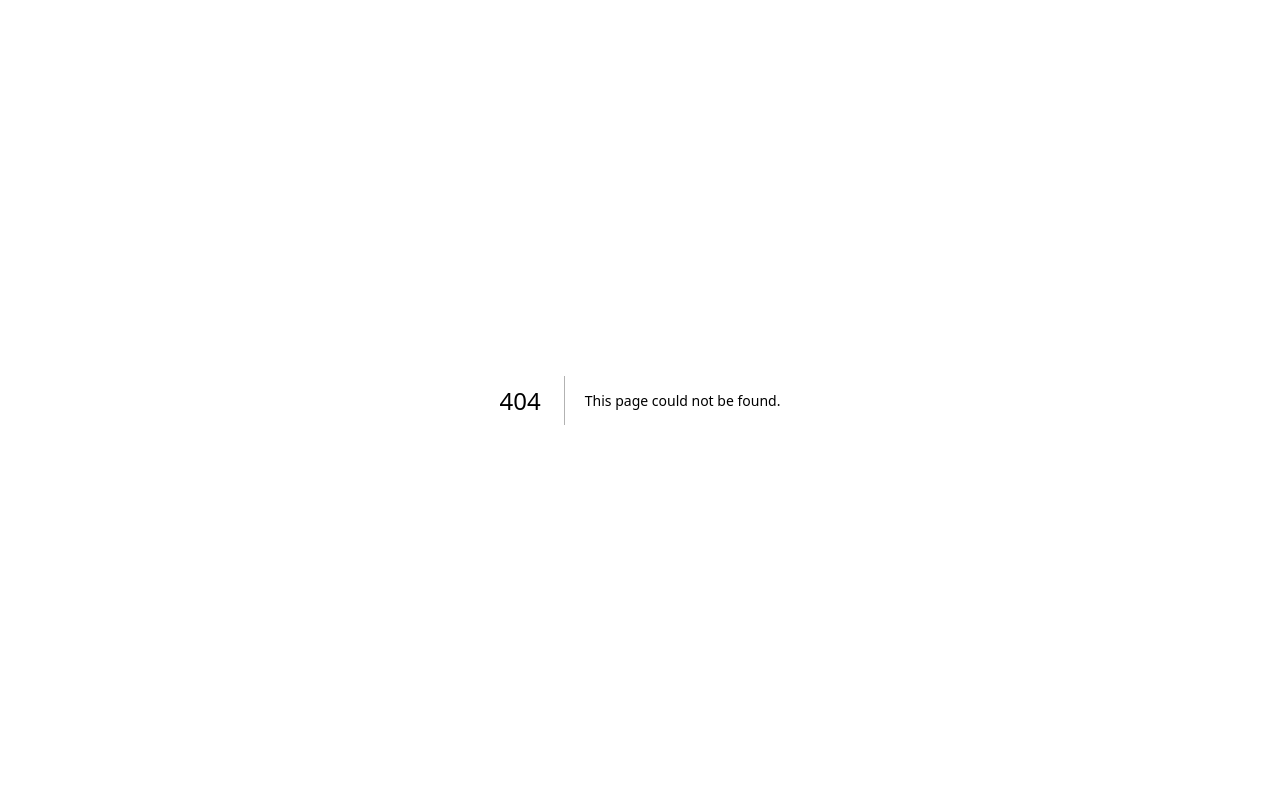
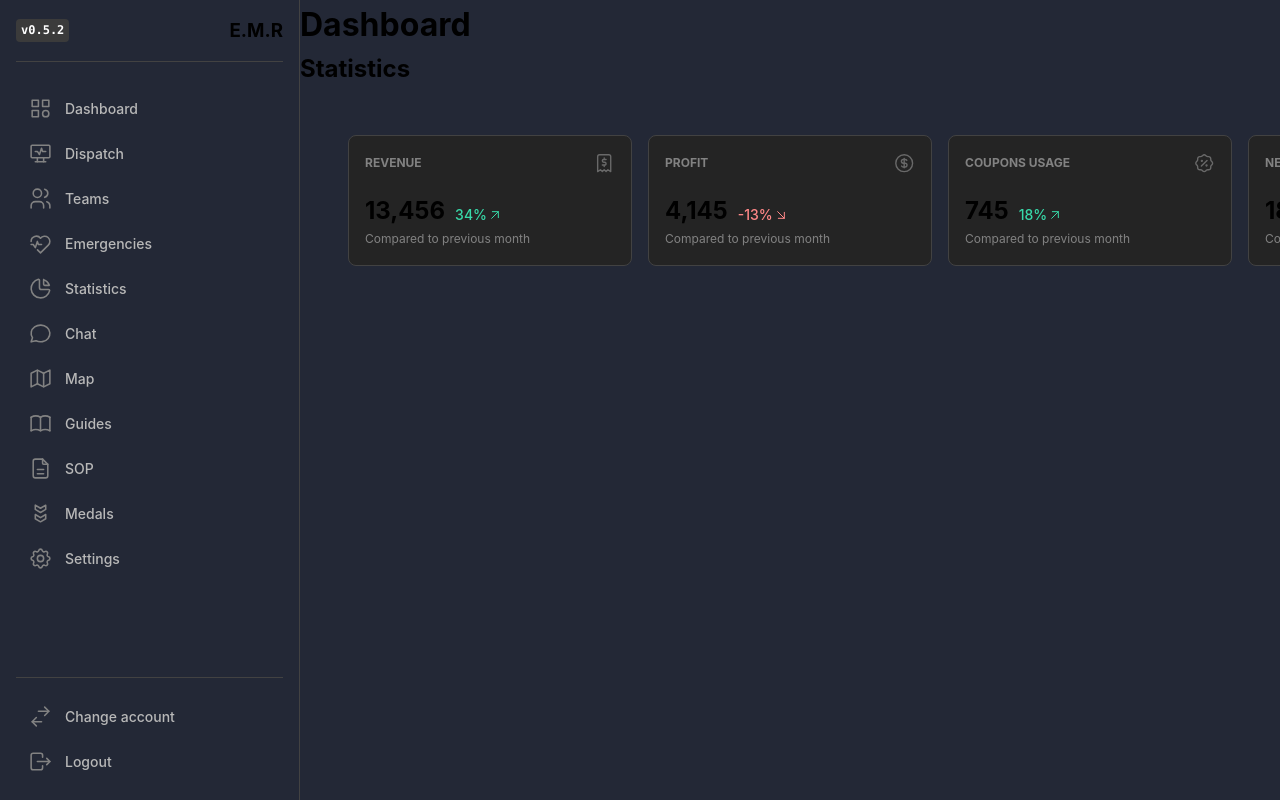
Before and after one commit to ChilimanTube/E.M.R, a Next.js app in the folder apps/web/emr/: page /dashboard/statistics/statistics in a window 1280 px wide. Before the commit this address had no page. Built offline with nearby package versions, Linux system fonts and the light colour scheme.

Commit message:
feat: Navbar, Dashboard changes

```diff
--- a/apps/web/emr/src/components/Navbar/Navbar.tsx
+++ b/apps/web/emr/src/components/Navbar/Navbar.tsx
@@ -19,15 +19,15 @@
 import classes from './Navbar.module.css';
 
 const data = [
-  { link: '', label: 'Dashboard', icon: IconCategory },
+  { link: '/dashboard', label: 'Dashboard', icon: IconCategory },
   { link: '', label: 'Dispatch', icon: IconHeartRateMonitor },
   { link: '', label: 'Teams', icon: IconUsers },
   { link: '', label: 'Emergencies', icon: IconHeartbeat },
-  { link: '', label: 'Statistics', icon: IconChartPie },
+  { link: '/dashboard/statistics', label: 'Statistics', icon: IconChartPie },
   { link: '', label: 'Chat', icon: IconMessageCircle },
   { link: '', label: 'Map', icon: IconMap },
   { link: '', label: 'Guides', icon: IconBook },
-  { link: '', label: 'SOP', icon: IconFileDescription },
+  { link: 'https://www.medrunner.space/emergency-response-guide', label: 'SOP', icon: IconFileDescription},
   { link: '', label: 'Medals', icon: IconBadges },
   { link: '', label: 'Settings', icon: IconSettings },
 ];
@@ -36,19 +36,20 @@
   const [active, setActive] = useState('Billing');
 
   const links = data.map((item) => (
-    <a
+    <Link
       className={classes.link}
       data-active={item.label === active || undefined}
       href={item.link}
       key={item.label}
       onClick={(event) => {
-        event.preventDefault();
         setActive(item.label);
       }}
+      target={/^https:\/\//.test(item.link) ? '_blank' : undefined}
+      rel={/^https:\/\//.test(item.link) ? 'noopener noreferrer' : undefined}
     >
       <item.icon className={classes.linkIcon} stroke={1.5} />
       <span>{item.label}</span>
-    </a>
+    </Link>
   ));
 
   return (
--- a/apps/web/emr/src/layout/db-layout.module.css
+++ b/apps/web/emr/src/layout/db-layout.module.css
@@ -2,6 +2,7 @@
     display: flex;
     min-height: 100vh; /* Ensure layout fills viewport height */
     flex-direction: column;
+    background-color: #232836;
   }
 
   .navbar {
--- a/apps/web/emr/src/pages/dashboard/index.tsx
+++ b/apps/web/emr/src/pages/dashboard/index.tsx
@@ -7,10 +7,6 @@
     return (
         	<Layout>
                 <h1>Dashboard</h1>
-                <Button>Click me</Button>
-                <Link href="/">
-                    <p>Go to Home Page</p>
-                </Link>
             </Layout>
     );
 }
--- /dev/null
+++ b/apps/web/emr/src/pages/dashboard/statistics/StatsGrid.module.css
@@ -0,0 +1,24 @@
+.root {
+    padding: calc(var(--mantine-spacing-xl) * 1.5);
+  }
+
+  .value {
+    font-size: rem(24px);
+    font-weight: 700;
+    line-height: 1;
+  }
+
+  .diff {
+    line-height: 1;
+    display: flex;
+    align-items: center;
+  }
+
+  .icon {
+    color: light-dark(var(--mantine-color-gray-4), var(--mantine-color-dark-3));
+  }
+
+  .title {
+    font-weight: 700;
+    text-transform: uppercase;
+  }
--- /dev/null
+++ b/apps/web/emr/src/pages/dashboard/statistics/statistics.tsx
@@ -0,0 +1,72 @@
+import Layout from "@/layout/dashboard-layout";
+import { Group, Paper, SimpleGrid, Text } from '@mantine/core';
+import {
+    IconUserPlus,
+    IconDiscount2,
+    IconReceipt2,
+    IconCoin,
+    IconArrowUpRight,
+    IconArrowDownRight,
+  } from '@tabler/icons-react';
+  import classes from './StatsGrid.module.css';
+
+
+  const icons = {
+    user: IconUserPlus,
+    discount: IconDiscount2,
+    receipt: IconReceipt2,
+    coin: IconCoin,
+  };
+
+  const data = [
+    { title: 'Revenue', icon: 'receipt', value: '13,456', diff: 34 },
+    { title: 'Profit', icon: 'coin', value: '4,145', diff: -13 },
+    { title: 'Coupons usage', icon: 'discount', value: '745', diff: 18 },
+    { title: 'New customers', icon: 'user', value: '188', diff: -30 },
+  ] as const;
+
+
+  export function StatsGrid() {
+    const stats = data.map((stat) => {
+      const Icon = icons[stat.icon];
+      const DiffIcon = stat.diff > 0 ? IconArrowUpRight : IconArrowDownRight;
+
+      return (
+        <Paper withBorder p="md" radius="md" key={stat.title}>
+          <Group justify="space-between">
+            <Text size="xs" c="dimmed" className={classes.title}>
+              {stat.title}
+            </Text>
+            <Icon className={classes.icon} size="1.4rem" stroke={1.5} />
+          </Group>
+
+          <Group align="flex-end" gap="xs" mt={25}>
+            <Text className={classes.value}>{stat.value}</Text>
+            <Text c={stat.diff > 0 ? 'teal' : 'red'} fz="sm" fw={500} className={classes.diff}>
+              <span>{stat.diff}%</span>
+              <DiffIcon size="1rem" stroke={1.5} />
+            </Text>
+          </Group>
+
+          <Text fz="xs" c="dimmed" mt={7}>
+            Compared to previous month
+          </Text>
+        </Paper>
+      );
+    });
+    return (
+      <div className={classes.root}>
+        <SimpleGrid cols={{ base: 1, xs: 2, md: 4 }}>{stats}</SimpleGrid>
+      </div>
+    );
+  }
+
+export default function Dashboard() {
+    return (
+        	<Layout>
+                <h1>Dashboard</h1>
+                <h2>Statistics</h2>
+                <StatsGrid />
+            </Layout>
+    );
+}
```
